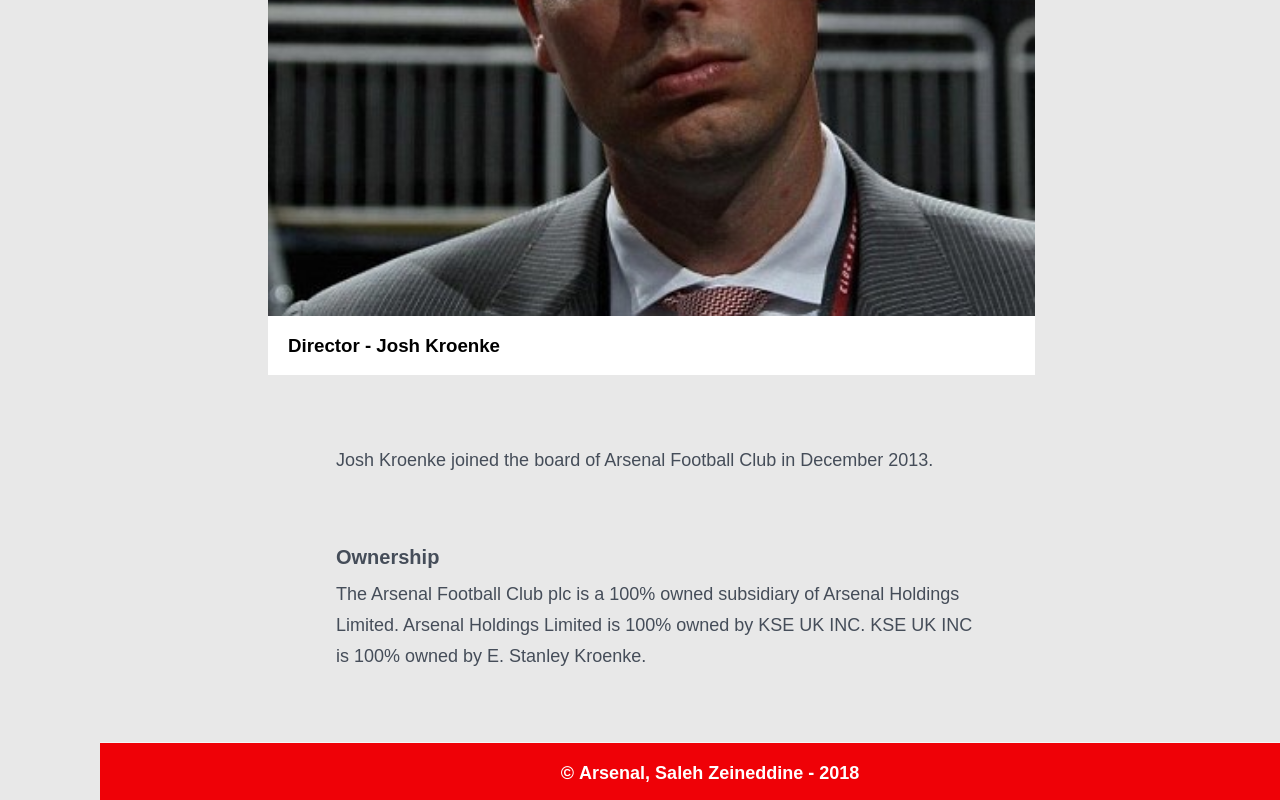
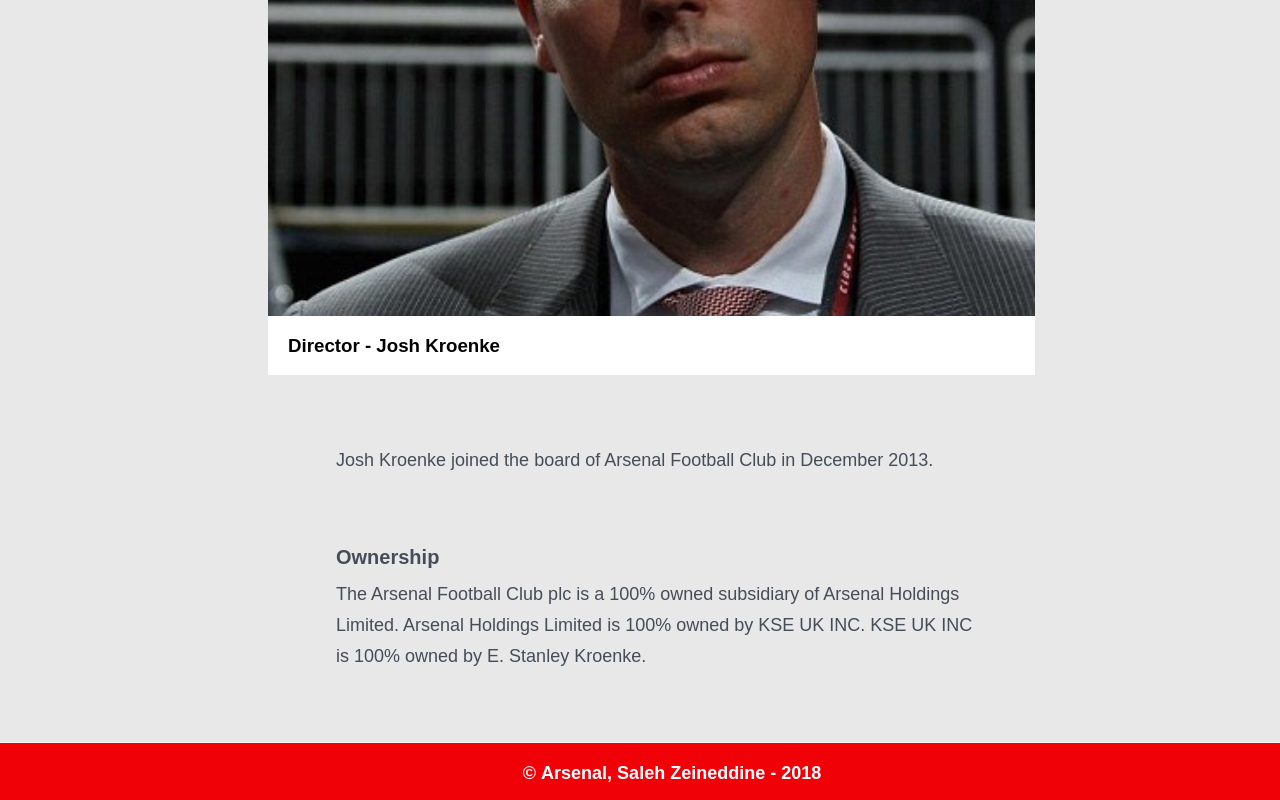
Before and after one commit to SalZed/Web-Des, a plain HTML site: page Aboutus.html in a window 1280 px wide. Shown: the part 4258-5058 px from the top of the page. Drawn offline with Linux system fonts and the light colour scheme.

Commit message:
Add files via upload

```diff
--- a/Aboutus.html
+++ b/Aboutus.html
@@ -20,7 +20,7 @@ z-index: -1;
 }
 @media screen and (max-width:767px){
 #sticky{
-right:20px;
+right:100px;
 }}
 </style>
 <link rel="stylesheet" type="text/css" href="CSS/aboutuscss.css">
@@ -71,6 +71,6 @@ right:20px;
 <div class="text">Josh Kroenke joined the board of Arsenal Football Club in December 2013.</div>
 <div id="ownership">Ownership</div>
 <div class="text">The Arsenal Football Club plc is a 100% owned subsidiary of Arsenal Holdings Limited.  Arsenal Holdings Limited is 100% owned by KSE UK INC.  KSE UK INC is 100% owned by E. Stanley Kroenke.</div>
-<footer id="sticky">&copy&nbspArsenal, Saleh Zeineddine - 2018
-</footer>
+<div id="sticky">&copy&nbspArsenal, Saleh Zeineddine - 2018
+</div>
 </html>
--- a/CSS/footercss.css
+++ b/CSS/footercss.css
@@ -13,4 +13,9 @@ body{
   text-align:center;
   position:relative;
   border-top:1px solid whitesmoke;
+float:left;
+padding-left:100px;
+padding-right:100px;
+right:10%;
+
 }
```
